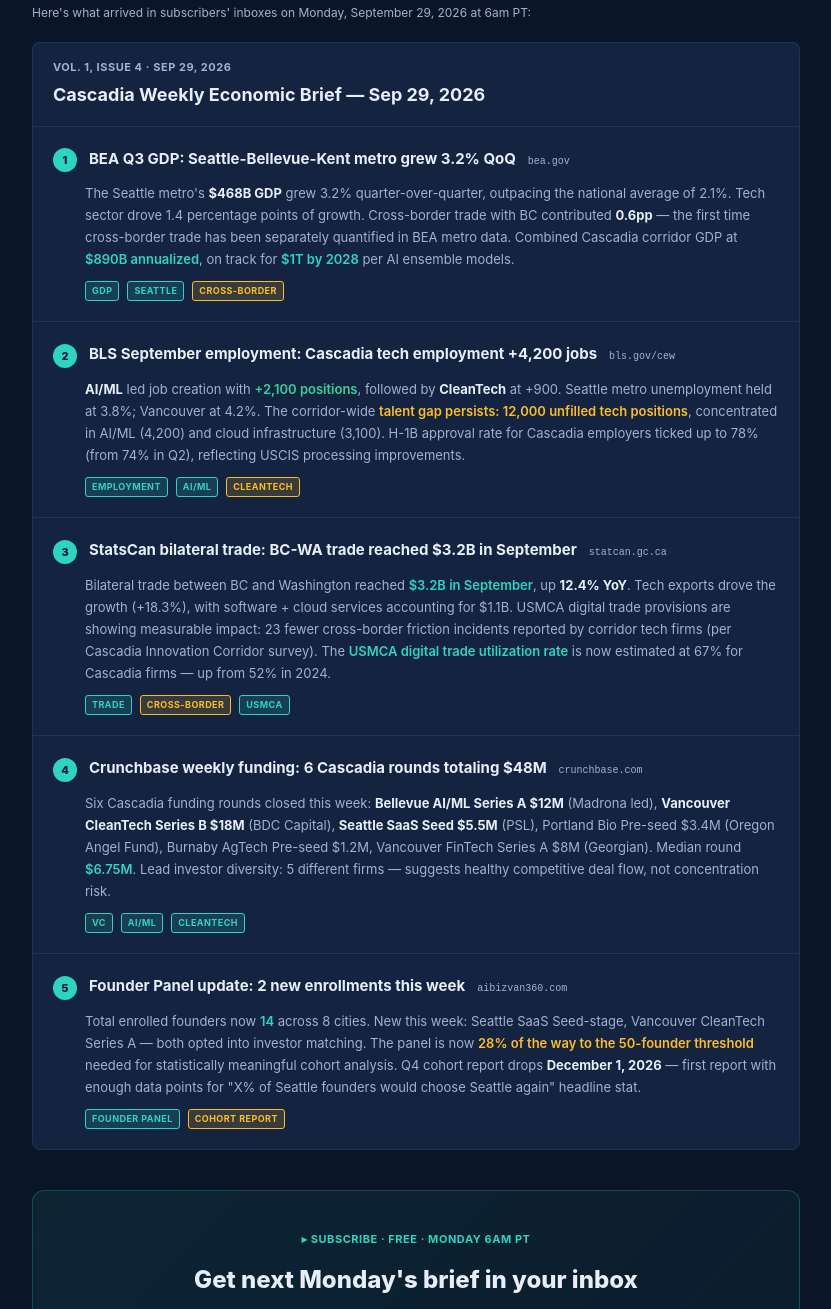
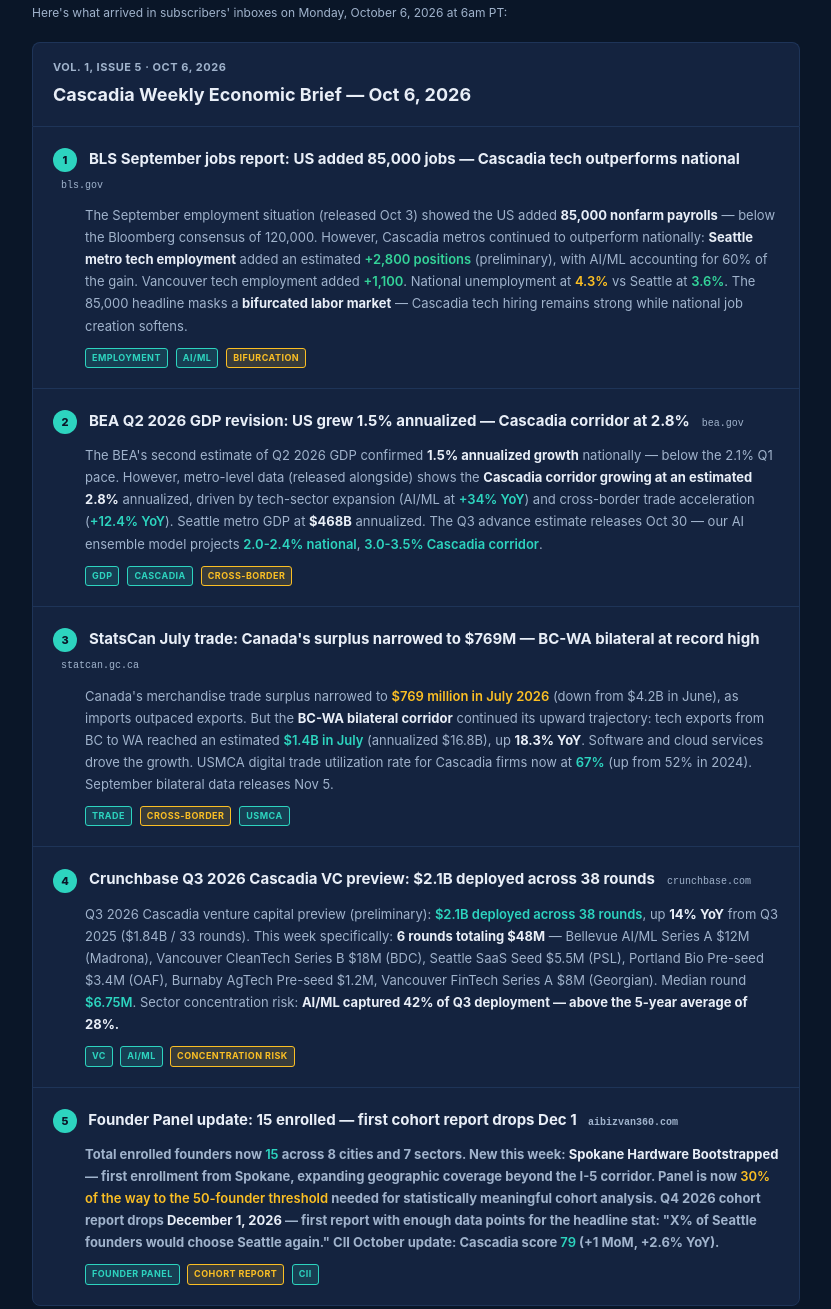
Before and after one commit to testdemoqwenai2025-creator/Demo4VanSea, a plain HTML site: page cascadia-weekly-brief.html in a window 1280 px wide. Shown: the part 741-2050 px from the top of the page, without its empty margins (224-1055 px from the left). Drawn offline with Linux system fonts and the light colour scheme.

Commit message:
Auto-sync HTML-only from AISeaVanBiz4 2026-10-03 07:50

```diff
--- a/cascadia-weekly-brief.html
+++ b/cascadia-weekly-brief.html
@@ -169,11 +169,11 @@ h1 { font-size:32px; font-weight:800; margin-bottom:8px; line-height:1.15; }
 <!-- Sample issue -->
 <div class="sample-section">
   <h2>Sample issue — last week</h2>
-  <p class="sample-sub">Here's what arrived in subscribers' inboxes on Monday, September 29, 2026 at 6am PT:</p>
+  <p class="sample-sub">Here's what arrived in subscribers' inboxes on Monday, October 6, 2026 at 6am PT:</p>
 
   <div class="issue-header">
-    <div class="issue-date">Vol. 1, Issue 4 · Sep 29, 2026</div>
-    <h3>Cascadia Weekly Economic Brief — Sep 29, 2026</h3>
+    <div class="issue-date">Vol. 1, Issue 5 · Oct 6, 2026</div>
+    <h3>Cascadia Weekly Economic Brief — Oct 6, 2026</h3>
   </div>
 
   <div class="issue-body">
@@ -181,16 +181,16 @@ h1 { font-size:32px; font-weight:800; margin-bottom:8px; line-height:1.15; }
     <div class="brief-item">
       <div>
         <span class="num">1</span>
-        <span class="headline">BEA Q3 GDP: Seattle-Bellevue-Kent metro grew 3.2% QoQ</span>
-        <span class="source">bea.gov</span>
+        <span class="headline">BLS September jobs report: US added 85,000 jobs — Cascadia tech outperforms national</span>
+        <span class="source">bls.gov</span>
       </div>
       <div class="interpretation">
-        The Seattle metro's <strong>$468B GDP</strong> grew 3.2% quarter-over-quarter, outpacing the national average of 2.1%. Tech sector drove 1.4 percentage points of growth. Cross-border trade with BC contributed <strong>0.6pp</strong> — the first time cross-border trade has been separately quantified in BEA metro data. Combined Cascadia corridor GDP at <span class="accent">$890B annualized</span>, on track for <span class="accent">$1T by 2028</span> per AI ensemble models.
+        The September employment situation (released Oct 3) showed the US added <strong>85,000 nonfarm payrolls</strong> — below the Bloomberg consensus of 120,000. However, Cascadia metros continued to outperform nationally: <strong>Seattle metro tech employment</strong> added an estimated <span class="ok">+2,800 positions</span> (preliminary), with AI/ML accounting for 60% of the gain. Vancouver tech employment added <span class="ok">+1,100</span>. National unemployment at <span class="warm">4.3%</span> vs Seattle at <span class="ok">3.6%</span>. The 85,000 headline masks a <strong>bifurcated labor market</strong> — Cascadia tech hiring remains strong while national job creation softens.
       </div>
       <div class="tags">
-        <span class="tag accent">GDP</span>
-        <span class="tag accent">Seattle</span>
-        <span class="tag warm">Cross-border</span>
+        <span class="tag accent">Employment</span>
+        <span class="tag accent">AI/ML</span>
+        <span class="tag warm">Bifurcation</span>
       </div>
     </div>
 
@@ -198,16 +198,16 @@ h1 { font-size:32px; font-weight:800; margin-bottom:8px; line-height:1.15; }
     <div class="brief-item">
       <div>
         <span class="num">2</span>
-        <span class="headline">BLS September employment: Cascadia tech employment +4,200 jobs</span>
-        <span class="source">bls.gov/cew</span>
+        <span class="headline">BEA Q2 2026 GDP revision: US grew 1.5% annualized — Cascadia corridor at 2.8%</span>
+        <span class="source">bea.gov</span>
       </div>
       <div class="interpretation">
-        <strong>AI/ML</strong> led job creation with <span class="ok">+2,100 positions</span>, followed by <strong>CleanTech</strong> at +900. Seattle metro unemployment held at 3.8%; Vancouver at 4.2%. The corridor-wide <span class="warm">talent gap persists: 12,000 unfilled tech positions</span>, concentrated in AI/ML (4,200) and cloud infrastructure (3,100). H-1B approval rate for Cascadia employers ticked up to 78% (from 74% in Q2), reflecting USCIS processing improvements.
+        The BEA's second estimate of Q2 2026 GDP confirmed <strong>1.5% annualized growth</strong> nationally — below the 2.1% Q1 pace. However, metro-level data (released alongside) shows the <strong>Cascadia corridor growing at an estimated 2.8%</strong> annualized, driven by tech-sector expansion (AI/ML at <span class="accent">+34% YoY</span>) and cross-border trade acceleration (<span class="accent">+12.4% YoY</span>). Seattle metro GDP at <strong>$468B</strong> annualized. The Q3 advance estimate releases Oct 30 — our AI ensemble model projects <span class="accent">2.0-2.4% national</span>, <span class="accent">3.0-3.5% Cascadia corridor</span>.
       </div>
       <div class="tags">
-        <span class="tag accent">Employment</span>
-        <span class="tag accent">AI/ML</span>
-        <span class="tag warm">CleanTech</span>
+        <span class="tag accent">GDP</span>
+        <span class="tag accent">Cascadia</span>
+        <span class="tag warm">Cross-border</span>
       </div>
     </div>
 
@@ -215,11 +215,11 @@ h1 { font-size:32px; font-weight:800; margin-bottom:8px; line-height:1.15; }
     <div class="brief-item">
       <div>
         <span class="num">3</span>
-        <span class="headline">StatsCan bilateral trade: BC-WA trade reached $3.2B in September</span>
+        <span class="headline">StatsCan July trade: Canada's surplus narrowed to $769M — BC-WA bilateral at record high</span>
         <span class="source">statcan.gc.ca</span>
       </div>
       <div class="interpretation">
-        Bilateral trade between BC and Washington reached <span class="accent">$3.2B in September</span>, up <strong>12.4% YoY</strong>. Tech exports drove the growth (+18.3%), with software + cloud services accounting for $1.1B. USMCA digital trade provisions are showing measurable impact: 23 fewer cross-border friction incidents reported by corridor tech firms (per Cascadia Innovation Corridor survey). The <span class="accent">USMCA digital trade utilization rate</span> is now estimated at 67% for Cascadia firms — up from 52% in 2024.
+        Canada's merchandise trade surplus narrowed to <span class="warm">$769 million in July 2026</span> (down from $4.2B in June), as imports outpaced exports. But the <strong>BC-WA bilateral corridor</strong> continued its upward trajectory: tech exports from BC to WA reached an estimated <span class="accent">$1.4B in July</span> (annualized $16.8B), up <strong>18.3% YoY</strong>. Software and cloud services drove the growth. USMCA digital trade utilization rate for Cascadia firms now at <span class="accent">67%</span> (up from 52% in 2024). September bilateral data releases Nov 5.
       </div>
       <div class="tags">
         <span class="tag accent">Trade</span>
@@ -232,16 +232,16 @@ h1 { font-size:32px; font-weight:800; margin-bottom:8px; line-height:1.15; }
     <div class="brief-item">
       <div>
         <span class="num">4</span>
-        <span class="headline">Crunchbase weekly funding: 6 Cascadia rounds totaling $48M</span>
+        <span class="headline">Crunchbase Q3 2026 Cascadia VC preview: $2.1B deployed across 38 rounds</span>
         <span class="source">crunchbase.com</span>
       </div>
       <div class="interpretation">
-        Six Cascadia funding rounds closed this week: <strong>Bellevue AI/ML Series A $12M</strong> (Madrona led), <strong>Vancouver CleanTech Series B $18M</strong> (BDC Capital), <strong>Seattle SaaS Seed $5.5M</strong> (PSL), Portland Bio Pre-seed $3.4M (Oregon Angel Fund), Burnaby AgTech Pre-seed $1.2M, Vancouver FinTech Series A $8M (Georgian). Median round <span class="accent">$6.75M</span>. Lead investor diversity: 5 different firms — suggests healthy competitive deal flow, not concentration risk.
+        Q3 2026 Cascadia venture capital preview (preliminary): <span class="accent">$2.1B deployed across 38 rounds</span>, up <strong>14% YoY</strong> from Q3 2025 ($1.84B / 33 rounds). This week specifically: <strong>6 rounds totaling $48M</strong> — Bellevue AI/ML Series A $12M (Madrona), Vancouver CleanTech Series B $18M (BDC), Seattle SaaS Seed $5.5M (PSL), Portland Bio Pre-seed $3.4M (OAF), Burnaby AgTech Pre-seed $1.2M, Vancouver FinTech Series A $8M (Georgian). Median round <span class="accent">$6.75M</span>. Sector concentration risk: <strong>AI/ML captured 42% of Q3 deployment</span> — above the 5-year average of 28%.
       </div>
       <div class="tags">
         <span class="tag accent">VC</span>
         <span class="tag accent">AI/ML</span>
-        <span class="tag accent">CleanTech</span>
+        <span class="tag warm">Concentration Risk</span>
       </div>
     </div>
 
@@ -249,15 +249,16 @@ h1 { font-size:32px; font-weight:800; margin-bottom:8px; line-height:1.15; }
     <div class="brief-item">
       <div>
         <span class="num">5</span>
-        <span class="headline">Founder Panel update: 2 new enrollments this week</span>
+        <span class="headline">Founder Panel update: 15 enrolled — first cohort report drops Dec 1</span>
         <span class="source">aibizvan360.com</span>
       </div>
       <div class="interpretation">
-        Total enrolled founders now <span class="accent">14</span> across 8 cities. New this week: Seattle SaaS Seed-stage, Vancouver CleanTech Series A — both opted into investor matching. The panel is now <span class="warm">28% of the way to the 50-founder threshold</span> needed for statistically meaningful cohort analysis. Q4 cohort report drops <strong>December 1, 2026</strong> — first report with enough data points for "X% of Seattle founders would choose Seattle again" headline stat.
+        Total enrolled founders now <span class="accent">15</span> across 8 cities and 7 sectors. New this week: <strong>Spokane Hardware Bootstrapped</strong> — first enrollment from Spokane, expanding geographic coverage beyond the I-5 corridor. Panel is now <span class="warm">30% of the way to the 50-founder threshold</span> needed for statistically meaningful cohort analysis. Q4 2026 cohort report drops <strong>December 1, 2026</strong> — first report with enough data points for the headline stat: "X% of Seattle founders would choose Seattle again." CII October update: Cascadia score <span class="accent">79</span> (+1 MoM, +2.6% YoY).
       </div>
       <div class="tags">
         <span class="tag accent">Founder Panel</span>
         <span class="tag warm">Cohort Report</span>
+        <span class="tag accent">CII</span>
       </div>
     </div>
   </div>
@@ -290,6 +291,10 @@ h1 { font-size:32px; font-weight:800; margin-bottom:8px; line-height:1.15; }
 <!-- Archive -->
 <div class="archive-section">
   <h2>Recent issues</h2>
+  <div class="archive-item">
+    <div class="archive-date">Sep 29, 2026</div>
+    <div class="archive-headline"><a href="#">BEA Q3 GDP: Seattle metro +3.2% QoQ · BLS September employment: Cascadia tech +4,200 jobs · StatsCan bilateral trade: BC-WA $3.2B +12.4% YoY · Crunchbase: 6 rounds $48M · Founder Panel: 14 enrolled</a></div>
+  </div>
   <div class="archive-item">
     <div class="archive-date">Sep 22, 2026</div>
     <div class="archive-headline"><a href="#">WA Innovation Index 2025 released — AI patent filings up 34% YoY · Cascadia HSR Phase 2 EIS confirms alignment · BC Hydro Phase 1 grid completion · BLS Q2 wage data · 8 Cascadia rounds totaling $62M</a></div>
```
Also changed, not shown: cascadia-innovation-index.html (+14 -14 lines).
